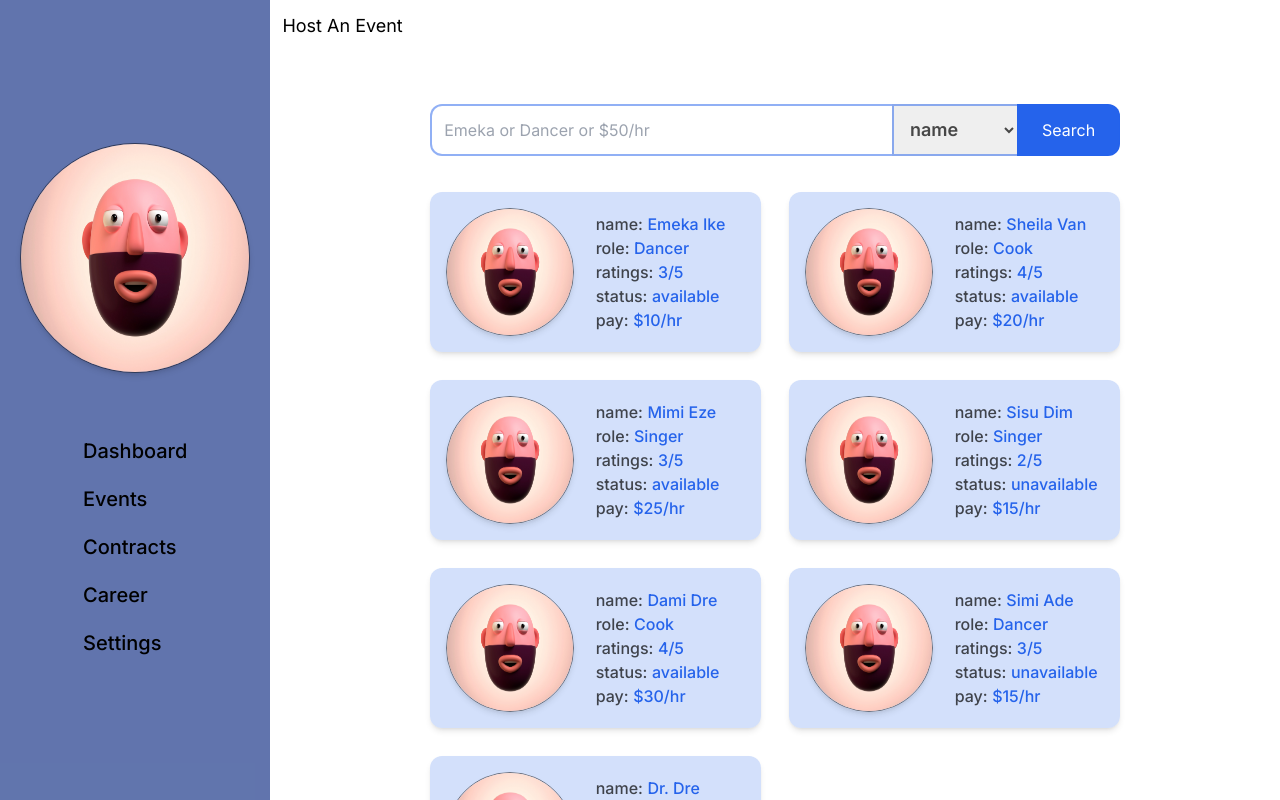
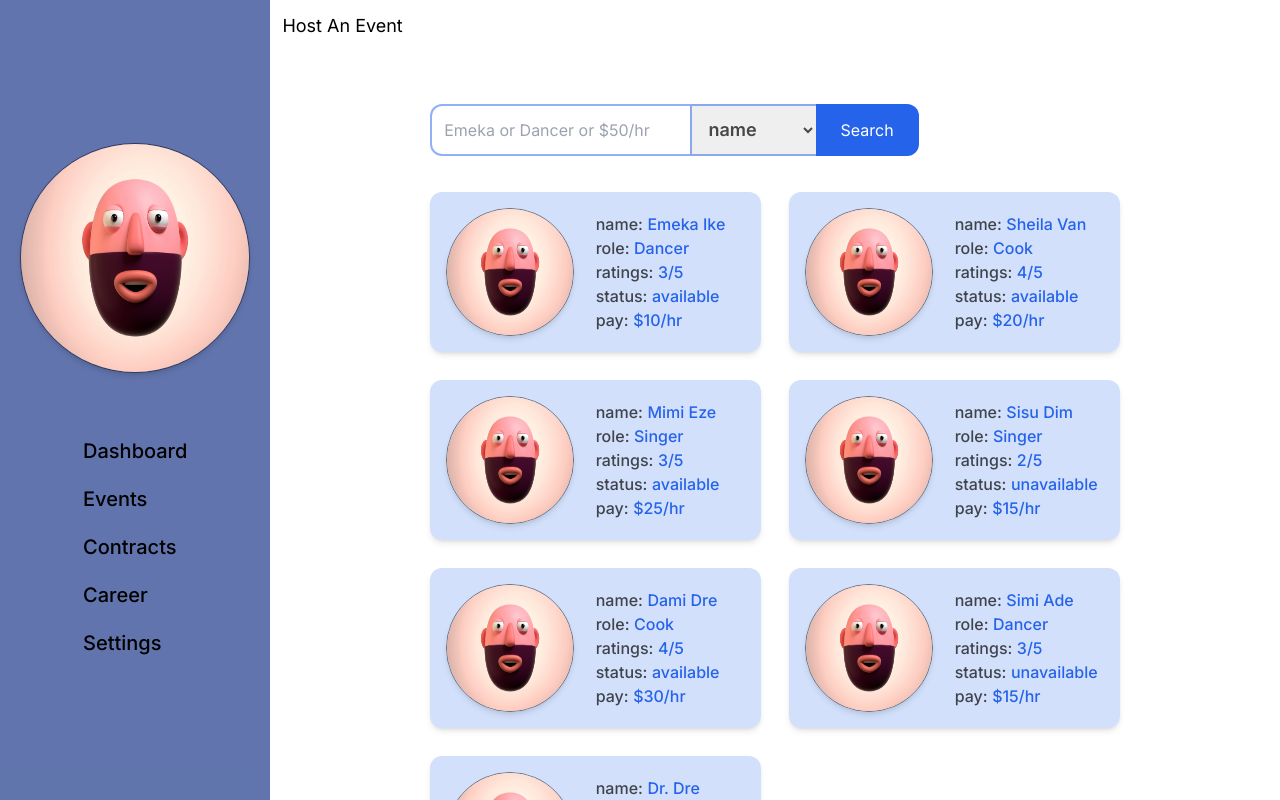
Before and after one commit to mmesomasaint/jointt, a Next.js app: page /dashboard/events/host in a window 1280 px wide. Built offline with nearby package versions, Linux system fonts and the light colour scheme; no server answers.

Commit message:
Feat: Make the search bar a form

```diff
--- a/app/dashboard/events/host/page.tsx
+++ b/app/dashboard/events/host/page.tsx
@@ -202,6 +202,7 @@ function ContractorSelection({
 
   return (
     <>
+      <form>
       <div className='flex justify-center items-center w-full'>
         <input
           onChange={(e) => setSearchText(e.target.value)}
@@ -224,12 +225,13 @@ function ContractorSelection({
           <option value='pay'>pay</option>
         </select>
         <Button
-          type='button'
+          type='submit'
           className='disabled:bg-gray-600/50 disabled:border-gray-600/50 px-6 py-[1.04rem] rounded-l-none'
         >
           Search
         </Button>
       </div>
+      </form>
       <div className='my-5 grid grid-cols-2 gap-7 place-items-stretch w-full'>
         {contractors.map((contractor) => (
           <ContractorCard
```
